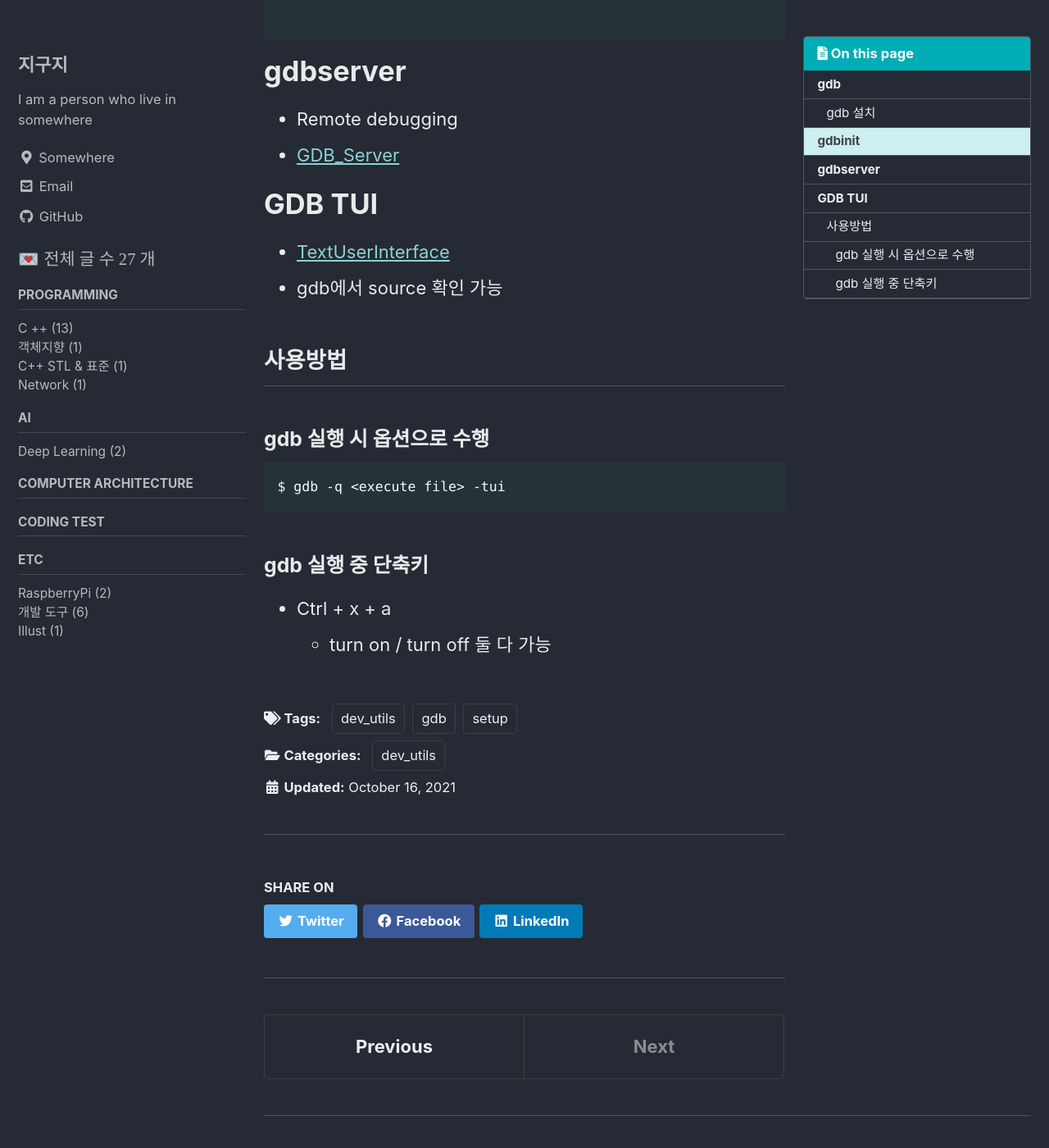
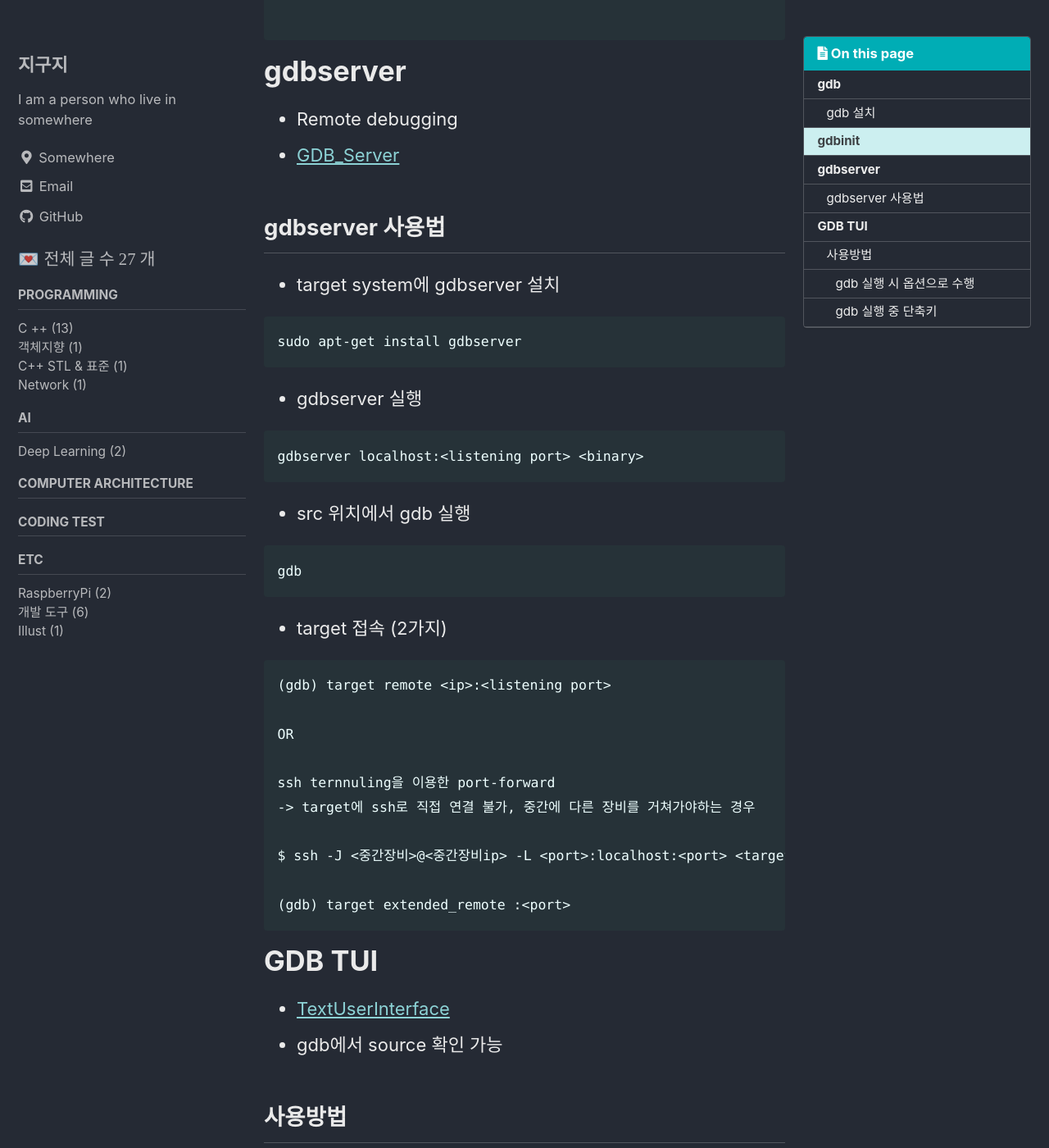
Before and after one commit to hyesuk-k/hyesuk-k.github.io, a Jekyll site: the page built from _posts/2021-10-15-gdb_settings.md, in a window 1280 px wide and 1400 px high, scrolled down 1306 px. Shown: the whole window at 82% size. Built offline with Jekyll 4.4.1, drawn with Linux system fonts in a browser that asks for light colours; cached includes are drawn as plain includes; some of the changed text lies outside the part shown.

Commit message:
[gdb] gdbserver 내용 추가
- 설정 및 접속 방법

````diff
--- a/_posts/2021-10-15-gdb_settings.md
+++ b/_posts/2021-10-15-gdb_settings.md
@@ -13,7 +13,7 @@ toc: true
 toc_sticky: true
 
 date: 2021-10-15
-last_modified_at: 2021-10-16
+last_modified_at: 2021-10-21
 
 ---
 
@@ -64,6 +64,40 @@ set print elements 0
 * Remote debugging
 * [GDB_Server](https://sourceware.org/gdb/current/onlinedocs/gdb/Server.html#Server)
 
+## gdbserver 사용법
+
+* target system에 gdbserver 설치
+
+```
+sudo apt-get install gdbserver
+```
+
+* gdbserver 실행
+
+```
+gdbserver localhost:<listening port> <binary>
+```
+
+* src 위치에서 gdb 실행
+
+```
+gdb
+```
+
+* target 접속 (2가지)
+
+```
+(gdb) target remote <ip>:<listening port>
+
+OR
+
+ssh ternnuling을 이용한 port-forward
+-> target에 ssh로 직접 연결 불가, 중간에 다른 장비를 거쳐가야하는 경우
+
+$ ssh -J <중간장비>@<중간장비ip> -L <port>:localhost:<port> <target_name>@<target ip>
+
+(gdb) target extended_remote :<port>
+```
 
 # GDB TUI
 
@@ -82,4 +116,4 @@ $ gdb -q <execute file> -tui
 ### gdb 실행 중 단축키
 
 * Ctrl + x + a
-  - turn on / turn off 둘 다 가능
+  - turn on / off 둘 다 가능
````
